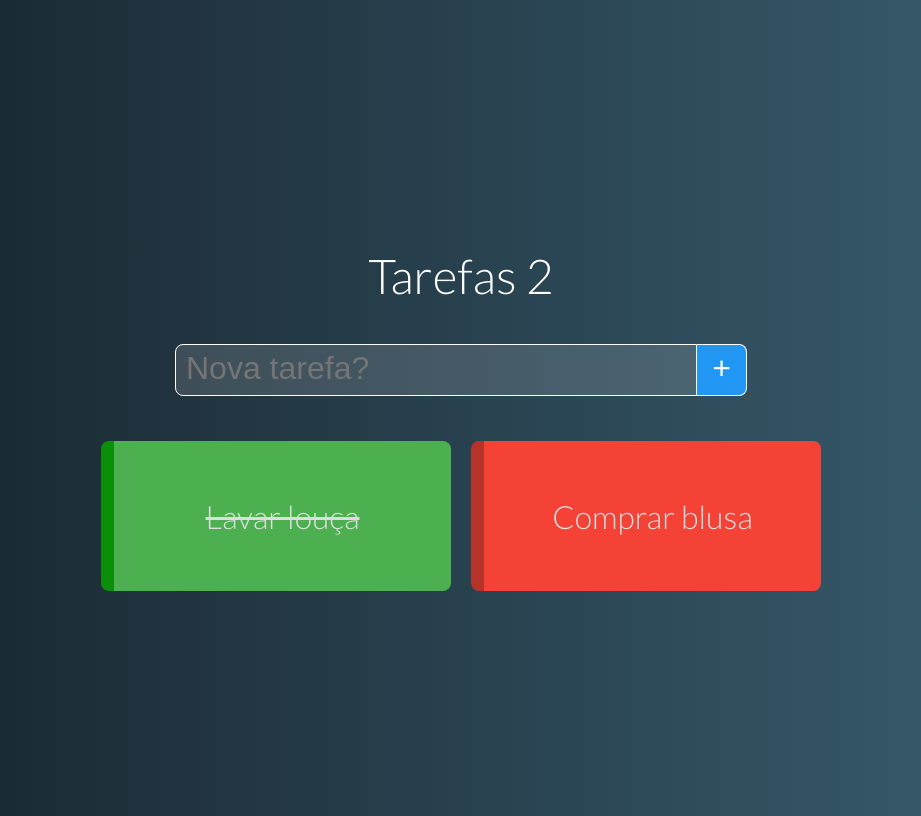
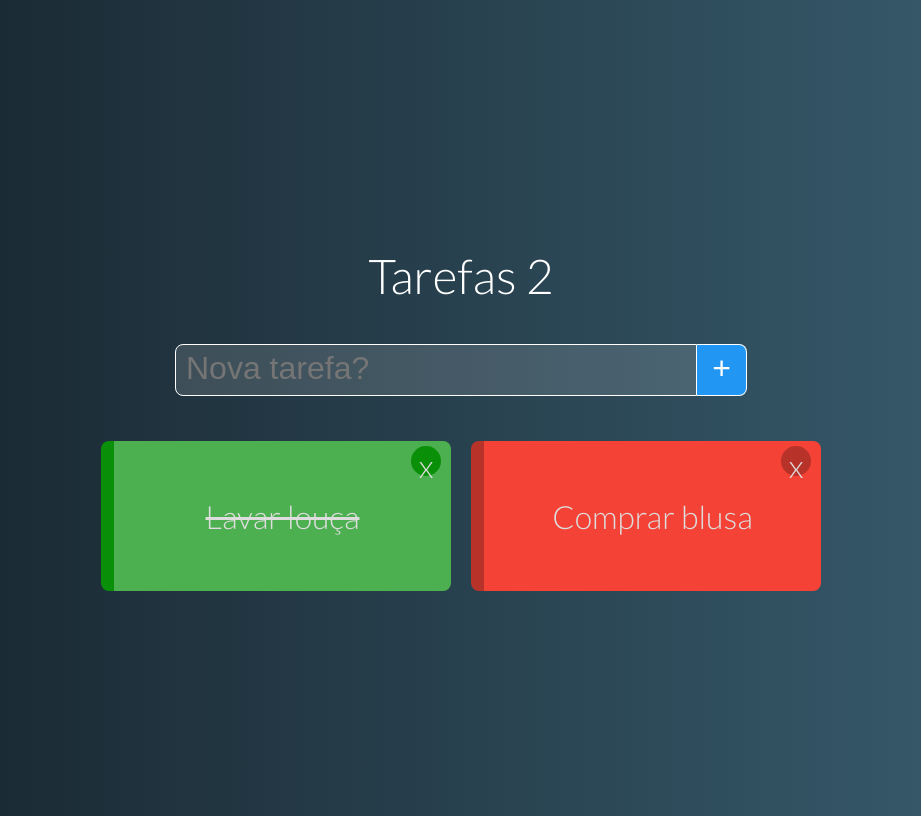
Before and after one commit to rayfranrocha/curso-vue, a Vue app in the folder 7tarefas/: page / in a window 1280 px wide. Shown: the whole page, without its empty margins (179-1100 px from the left). Built offline with nearby package versions, Linux system fonts and the light colour scheme.

Commit message:
Add remove button com emit() duplo, melhor usar Bus Event

```diff
--- a/7tarefas/src/App.vue
+++ b/7tarefas/src/App.vue
@@ -6,7 +6,7 @@
     <new-task @taskAdded="addTask" />
 
     <!-- usa a TAG como nome do componente e passa o PROPS, neste caso 'tasks' -->
-    <task-grid :tasks="tasks"></task-grid>
+    <task-grid :tasks="tasks" @taskDeleted="deleteTask"></task-grid>
   </div>
 </template>
 
@@ -23,22 +23,27 @@ export default {
     return {
       tasks: [
         { name: "Lavar louça", pending: false },
-        { name: "Comprar blusa", pending: true },
+        { name: "Comprar blusa", pending: true }
       ]
     };
   },
   methods: {
     //task é o objeto emitido pelo componente NewTask atraves de um $emit
     addTask(task) {
-      const funcaoComparcao = t => t.name.toUpperCase() === task.name.toUpperCase();
+      const funcaoComparcao = t =>
+        t.name.toUpperCase() === task.name.toUpperCase();
       const nomeNaoExiste = this.tasks.filter(funcaoComparcao).length == 0;
       if (nomeNaoExiste) {
         this.tasks.push({
-            name: task.name,
-            //o codigo abaixo verifica se o objeto possui um atributo 'pending', senão coloca true (valor padrao)
-            pending: task.pending || true
+          name: task.name,
+          //o codigo abaixo verifica se o objeto possui um atributo 'pending', senão coloca true (valor padrao)
+          pending: task.pending || true
         });
       }
+    },
+    deleteTask(task) {
+      const i = this.tasks.indexOf(task);
+      if (i >= 0) this.tasks.splice(i, 1);
     }
   }
 };
--- a/7tarefas/src/components/Task.vue
+++ b/7tarefas/src/components/Task.vue
@@ -1,6 +1,7 @@
 <template>
-  <div class="task" :class="stateClass">
-     {{task.name}}
+  <div class="task" :class="stateClass" @click="changeStatus(task)">
+    <span class="close" @click="$emit('taskDeleted',task)">x</span>
+    <p>{{task.name}}</p>
   </div>
 </template>
 
@@ -18,12 +19,18 @@ export default {
         done: !this.task.pending
       };
     }
+  },
+  methods: {
+    changeStatus(task) {
+      task.pending = !task.pending;
+    }
   }
 };
 </script>
 
 <style>
 .task {
+  position: relative;
   box-sizing: border-box;
   width: 350px;
   height: 150px;
@@ -42,10 +49,32 @@ export default {
   border-left: 13px solid #b73229;
   background-color: #f44336;
 }
-.done{
+.done {
   color: #ddd;
   border-left: 13px solid #0a8f08;
   background-color: #4caf50;
   text-decoration: line-through;
 }
+.pending .close {
+  background: #b73229;
+  position: absolute;
+  top: 5px;
+  right: 10px;
+  width: 30px;
+  height: 30px;
+  border-radius: 15px;
+  display: flex;
+  justify-content: center;
+}
+.done .close {
+  background: #0a8f08;
+  position: absolute;
+  top: 5px;
+  right: 10px;
+  width: 30px;
+  height: 30px;
+  border-radius: 15px;
+  display: flex;
+  justify-content: center;
+}
 </style>
--- a/7tarefas/src/components/TaskGrid.vue
+++ b/7tarefas/src/components/TaskGrid.vue
@@ -1,8 +1,12 @@
 <template>
   <div class="task-grid">
     <template v-if="tasks.length>0">
-      <Task v-for="task in tasks" :key="task.name" :task="task">
-      </Task>
+      <Task
+        v-for="task in tasks"
+        :key="task.name"
+        :task="task"
+        @taskDeleted="$emit('taskDeleted',$event)"
+      ></Task>
     </template>
     <p v-else class="no-task">Nenhuma tarefa a fazer. Parabéns!</p>
   </div>
@@ -20,16 +24,15 @@ export default {
 </script>
 
 <style>
-.task-grid{
+.task-grid {
   display: flex;
   justify-content: center;
   flex-wrap: wrap;
 }
 .task-grid .task {
   margin: 10px;
-
 }
-.no-task{
+.no-task {
   color: #aaa;
   font-size: 1.7rem;
 }
```
Lines whose indentation alone changed are shown as unchanged.
